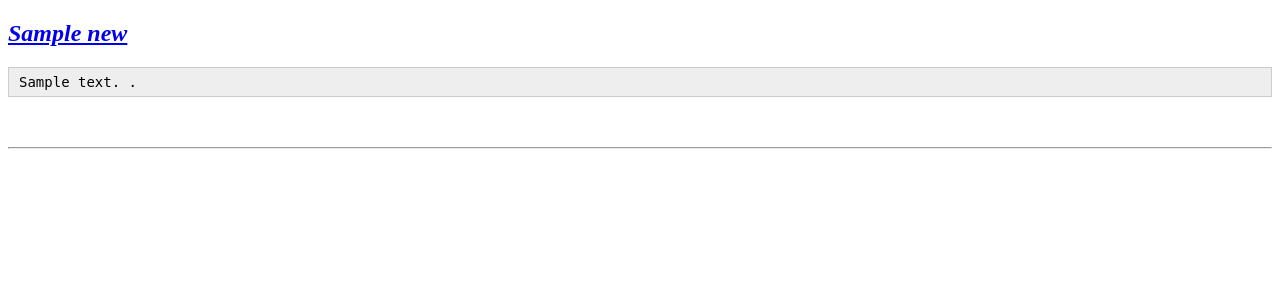
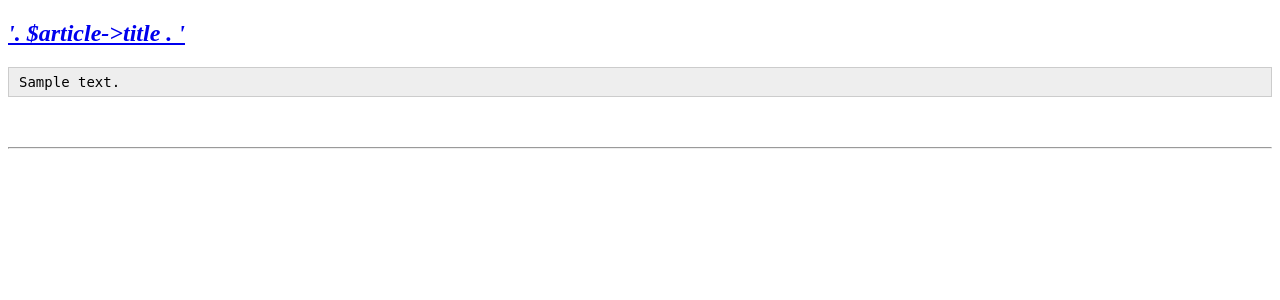
Before and after one commit to Nikolay-2506/pr-of-it, a PHP site: page / in a window 1280 px wide. Shown: the top 300 px of the page. Run offline with PHP 8.4, Linux system fonts and the light colour scheme; tables that the repository leaves empty or names only in its code hold one stand-in row (values such as "Sample post").

Commit message:
Corrections
Corrections

```diff
--- a/Template/tableNews.php
+++ b/Template/tableNews.php
@@ -5,24 +5,21 @@
     <meta http-equiv="Content-Type" content="text/html; charset=UTF-8">
 </head>
 <body>
-    <?php
+    <?php foreach ($data as $article) { ?>
+        <a href="/article.php?id=<?php print $article->id; ?>" >
+            <h2 style = "font-style:italic">'. $article->title . ' </h2 >
+        </a>
 
-        foreach ($data as $article) {
-            echo '<a href="/article.php?id='.$article->id.'" >
-                    <h2 style = "font-style:italic">'. $article->title . ' </h2 >
-                  </a>';
+        <div style = "background:#eeeeee; border:1px solid #cccccc; padding:5px 10px" >
+            <span style = "font-size:14px" >
+                <span style = "font-family:Comic Sans MS,cursive" >
+                    <code > <?php print $article->content; ?> </code >
+                </span >
+            </span >
+        </div >
 
-            echo '<div style = "background:#eeeeee; border:1px solid #cccccc; padding:5px 10px" >
-                    <span style = "font-size:14px" >
-                        <span style = "font-family:Comic Sans MS,cursive" >
-                            <code > ' . $article->content. ' .</code >
-                        </span >
-                    </span >
-                  </div >';
-
-            echo '<p >&nbsp;</p >';
-            echo '<hr />';
-        }
-    ?>
+        <p >&nbsp;</p >
+        <hr />
+    <?php } ?>
 </body>
 </html>
--- a/index.php
+++ b/index.php
@@ -7,12 +7,6 @@ require __DIR__ . '/autoload.php';
 
 $article = new Article;
 
-//$sql = 'SELECT * FROM news WHERE id=:id';
-//$data = $db->query($sql, [':id' => 2 ]);
-
-//$data = Article::findAll();
 $data = Article::findLastThree();
 
 include __DIR__ . '/Template/tableNews.php';
-
-//echo '<pre>'.print_r($data, true).'</pre>';
```
